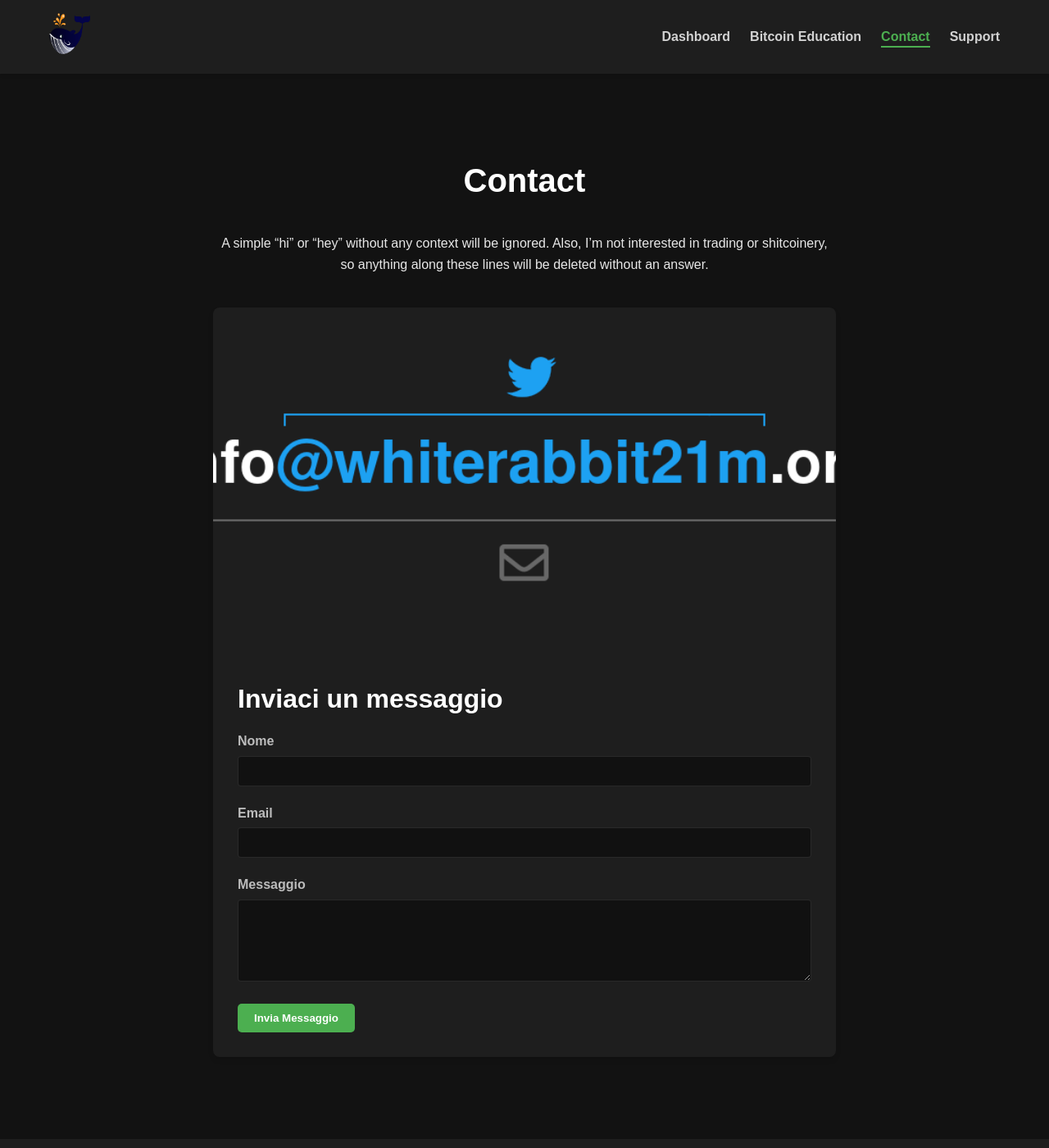
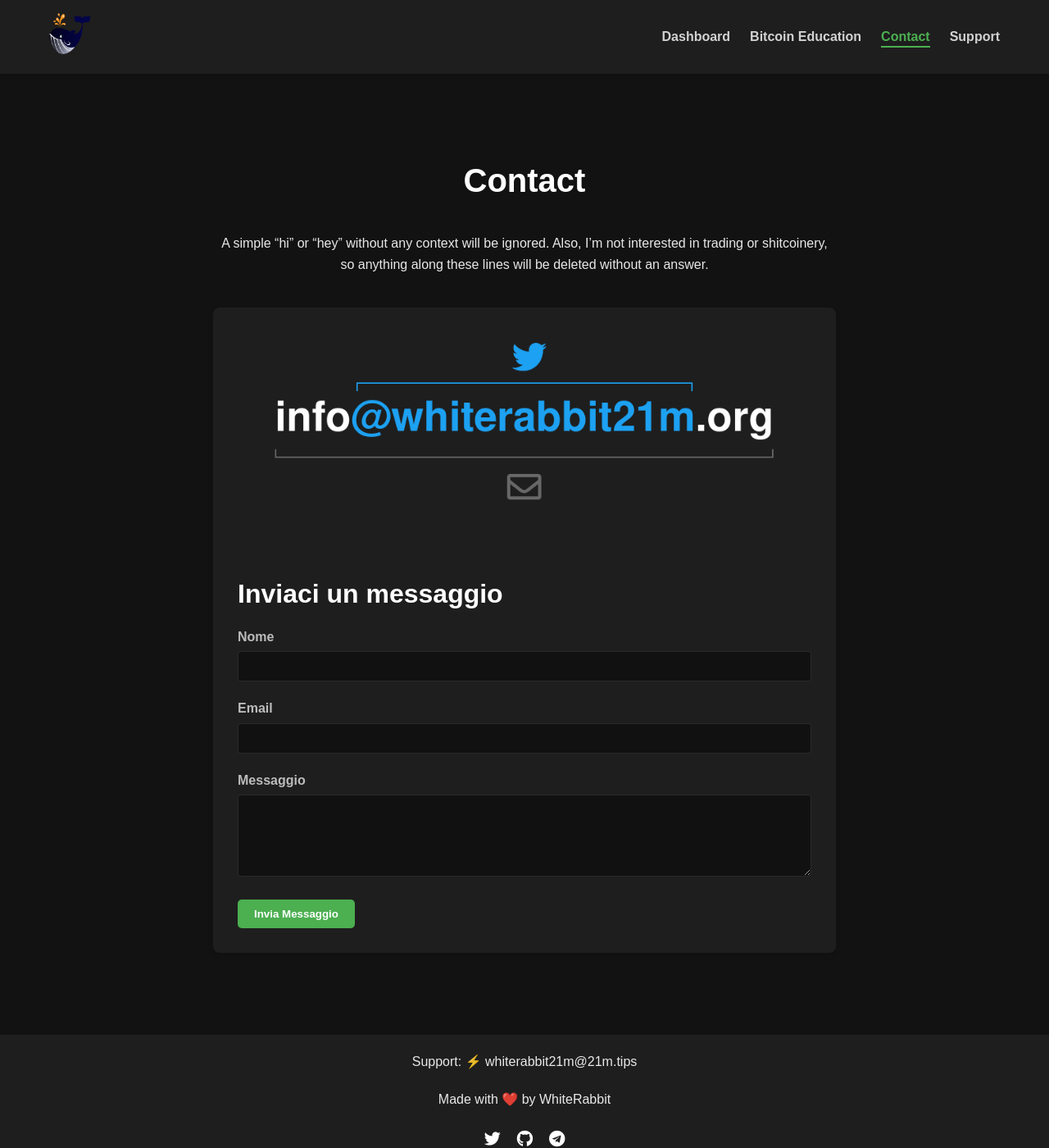
Before and after one commit to whiterabbit21m-test/whiterabbit21m-test.github.io, a Jekyll site: the page built from contact.md, in a window 1280 px wide and 1400 px high. Shown: the whole window at 82% size. Built offline with Jekyll 4.4.1, drawn with Linux system fonts in a browser that asks for light colours.

Commit message:
Update _contact.scss

```diff
--- a/_sass/_contact.scss
+++ b/_sass/_contact.scss
@@ -39,20 +39,16 @@
 
   .contact-image {
     width: 100%;
-    height: 0;
-    padding-top: 56.25%; // Aspect ratio 16:9
-    position: relative;
+    height: 300px; // Altezza fissa per il container
+    display: flex;
+    justify-content: center;
+    align-items: center;
     overflow: hidden;
 
     .contact-img {
-      position: absolute;
-      top: 50%;
-      left: 50%;
-      transform: translate(-50%, -50%);
       width: 100%;
-      height: 100%;
-      object-fit: cover;
-      object-position: center;
+      height: auto;
+      object-fit: contain; // Cambiato da 'cover' a 'contain'
     }
   }
 
@@ -124,13 +120,7 @@
     }
 
     .contact-image {
-      padding-top: 75%; // Aspect ratio 4:3 per schermi più piccoli
-
-      .contact-img {
-        width: 100%;
-        height: 100%;
-        object-fit: cover;
-      }
+      height: 200px; // Altezza ridotta per schermi più piccoli
     }
   }
 }
@@ -138,7 +128,7 @@
 @media screen and (max-width: 480px) {
   .contact-page {
     .contact-image {
-      padding-top: 100%; // Aspect ratio 1:1 per schermi molto piccoli
+      height: 150px; // Altezza ulteriormente ridotta per schermi molto piccoli
     }
   }
 }
```
